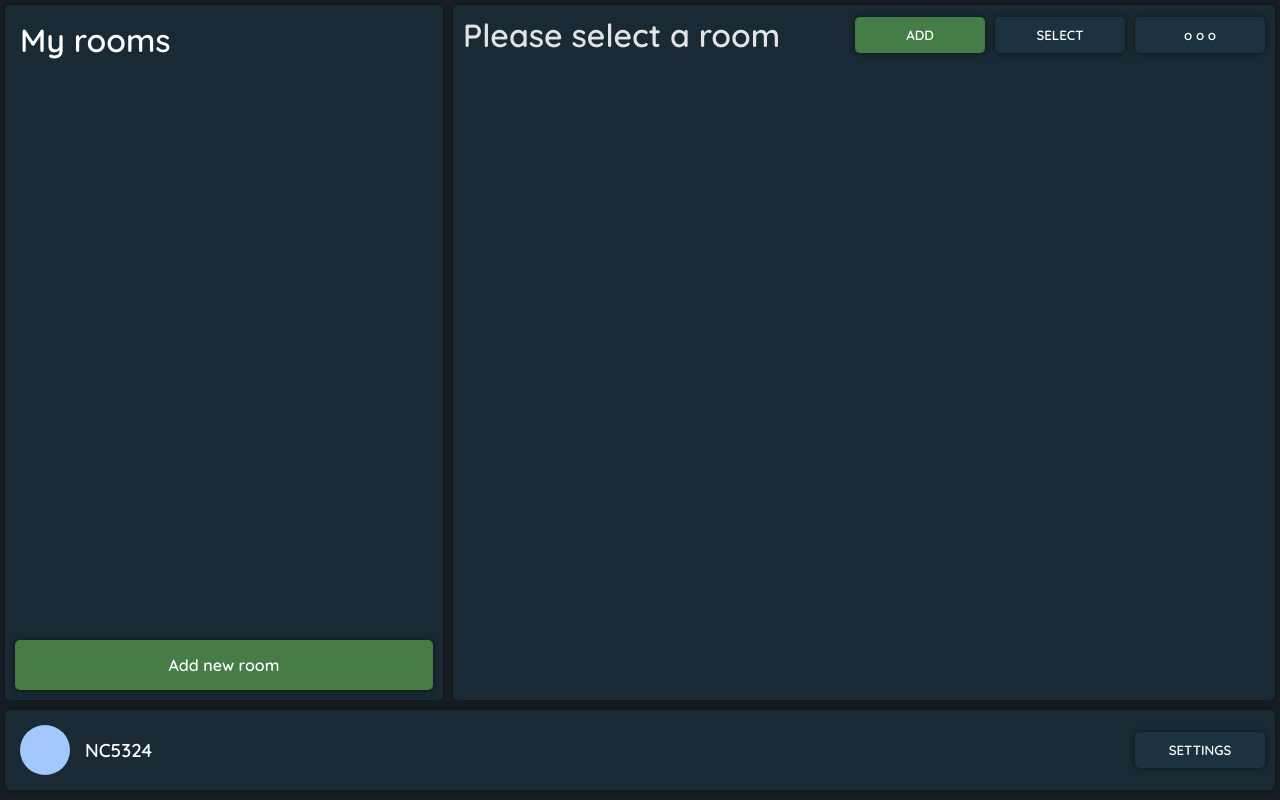
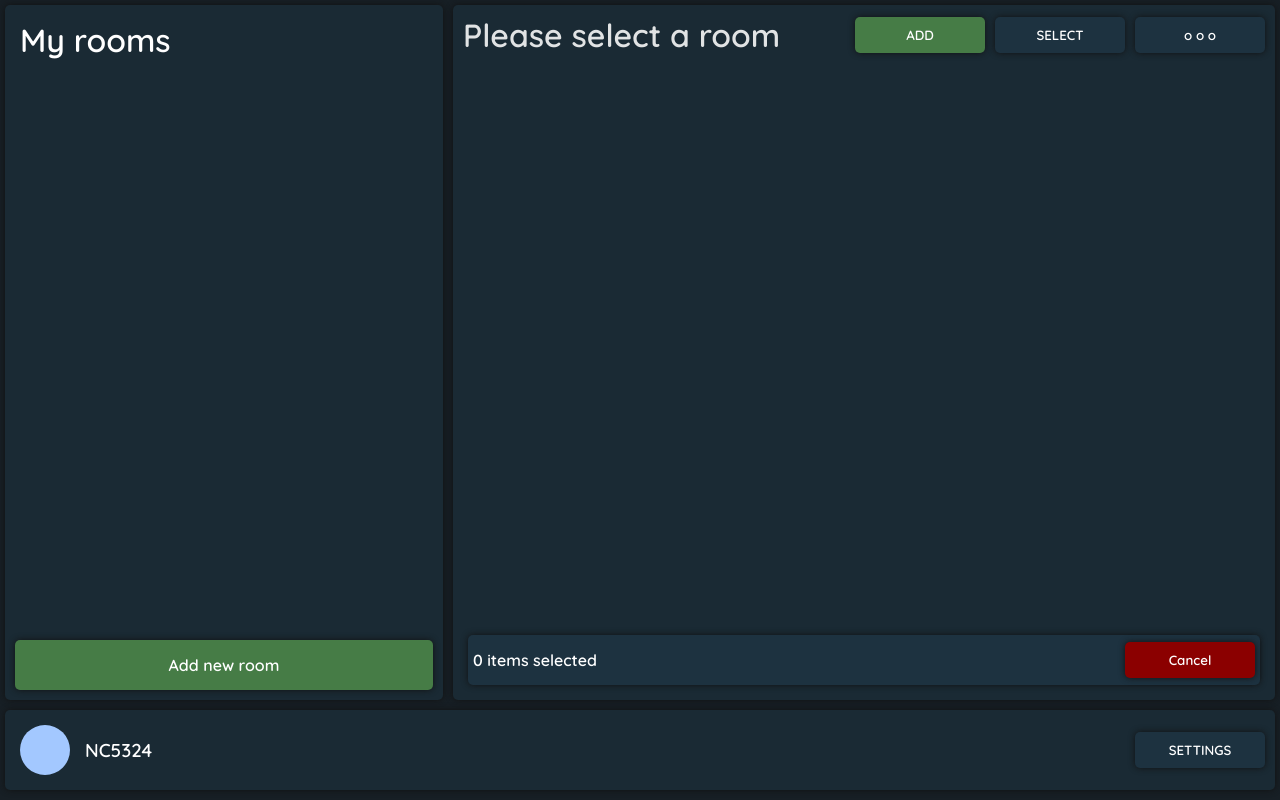
Before and after one commit to NC5324/ncheck-react, a React (Create React App) app: page /main in a window 1280 px wide. Built offline with nearby package versions, Linux system fonts and the light colour scheme.

Commit message:
add item selection in rooms

```diff
--- a/src/main/Room.js
+++ b/src/main/Room.js
@@ -1,10 +1,10 @@
 import { useParams } from 'react-router-dom'
-import { AddButton, Button } from '../ui-components'
+import { AddButton, Button, CancelButton } from '../ui-components'
 import React from 'react'
 import styled from 'styled-components'
 import RoomItem from './RoomItem'
 import { connect } from 'react-redux'
-import { addRoomItem } from './actions'
+import { addRoomItem, addToSelection, beginSelection, cancelSelection } from './actions'
 
 const ItemsWrapper = styled.main`
   max-height: 100%;
@@ -34,7 +34,17 @@ const RoomContainer = styled.div`
   }
 `
 
-function Room({ title, room, onAddPressed }) {
+const SelectionBar = styled.div`
+  min-height: 50px;
+  margin: auto 5px 5px;
+  padding: 5px;
+  border-radius: 5px;
+  box-shadow: #121212 0 0 6px;
+  background-color: #1D3240;
+  display: ${props => props.selectionOngoing ? 'flex' : 'none'}
+`
+
+function Room({ title, room, onAddPressed, onSelectPressed, selectionOngoing, onSelectionAdded, selectionLength, onSelectionCancel }) {
     let { id } = useParams();
     return (
         <RoomContainer>
@@ -45,22 +55,37 @@ function Room({ title, room, onAddPressed }) {
                 <h1 className={"opacity-87"}>{ title ? title : `This is room #${id}` }</h1>
                 <AddButton style={{marginLeft: 'auto'}}
                            onClick={() => onAddPressed()}>ADD</AddButton>
-                <Button style={{marginLeft: '10px'}}>SELECT</Button>
+                <Button style={{marginLeft: '10px'}}
+                        onClick={() => onSelectPressed()}>SELECT</Button>
                 <Button style={{marginLeft: '10px'}}>o o o</Button>
             </header>
             <ItemsWrapper>
-                { room.items.map(item => <RoomItem/>) }
+                { room.items.map(item =>
+                    <RoomItem key={`item-${item.id}`}
+                              id={item.id}
+                              onSelect={onSelectionAdded}
+                    />)
+                }
             </ItemsWrapper>
+            <SelectionBar selectionOngoing={selectionOngoing}>
+                <span style={{margin: 'auto 0', fontWeight: 'bolder'}}>{ selectionLength } items selected</span>
+                <CancelButton style={{marginLeft: 'auto'}} onClick={onSelectionCancel}>Cancel</CancelButton>
+            </SelectionBar>
         </RoomContainer>
     )
 }
 
 const mapStateToProps = (state) => ({
-    room: state.rooms.selectedRoom
+    room: state.rooms.selectedRoom,
+    selectionLength: state.rooms.selectedRoom.selectedItems.length,
+    selectionOngoing: state.rooms.selectedRoom.selectionOngoing
 })
 
 const mapDispatchToProps = (dispatch) => ({
-    onAddPressed: () => dispatch(addRoomItem())
+    onAddPressed: () => dispatch(addRoomItem()),
+    onSelectPressed: () => dispatch(beginSelection()),
+    onSelectionAdded: (id) => dispatch(addToSelection(id)),
+    onSelectionCancel: () => dispatch(cancelSelection())
 })
 
 export default connect(mapStateToProps, mapDispatchToProps)(Room)
--- a/src/main/RoomItem.js
+++ b/src/main/RoomItem.js
@@ -14,9 +14,9 @@ const RoomItemContainer = styled.div`
   flex-direction: column;
 `
 
-function RoomItem() {
+function RoomItem({onSelect, id}) {
     return (
-        <RoomItemContainer>
+        <RoomItemContainer onClick={() => onSelect(id)}>
             <h3 className={"opacity-87"}>Item title</h3>
             <h4 className={"opacity-30"}>Created on dd/mm/yyyy by NC5324</h4>
             <h4 style={{marginTop: 'auto', marginBottom: 'auto'}}>Notes lorem ipsum dolor sit amet something</h4>
--- a/src/main/reducers.js
+++ b/src/main/reducers.js
@@ -37,7 +37,9 @@ export const rooms = (state = initialState, action) => {
                 id: state.rooms.length,
                 title,
                 selected: false,
-                items: []
+                items: [],
+                selectedItems: [],
+                selectionOngoing: false
             }
             return {
                 ...state,
@@ -60,15 +62,6 @@ export const rooms = (state = initialState, action) => {
                 selectedRoom: updatedRoom
             }
         }
-        default: {
-            return state
-        }
-    }
-}
-
-export const selectedRoom = (state = initialState, action) => {
-    const { type, payload } = action
-    switch(type){
         case BEGIN_SELECTION: {
             return {
                 ...state,
@@ -102,24 +95,33 @@ export const selectedRoom = (state = initialState, action) => {
             }
         }
         case ADD_TO_SELECTION: {
-            const { id }  = payload
-            const newSelected = state.rooms.find(x => x.id === id)
+            const { itemId }  = payload
+            const newSelected = state.selectedRoom.items.find(x => x.id === Number(itemId))
+
+            if(!state.selectedRoom.selectionOngoing
+                || state.selectedRoom.selectedItems.includes(newSelected))
+                return state
+
+            const updatedRoom = {
+                ...state.selectedRoom,
+                selectedItems: state.selectedRoom.selectedItems.concat(newSelected)
+            }
             return {
                 ...state,
-                selectedRoom: {
-                    ...state.selectedRoom,
-                    selectedItems: state.selectedRoom.selectedItems.concat(newSelected)
-                }
+                rooms: state.rooms.map(r => r.id === state.selectedRoom.id ? updatedRoom : r),
+                selectedRoom: updatedRoom
             }
         }
         case REMOVE_FROM_SELECTION: {
-            const { id }  = payload
+            const { itemId }  = payload
+            const updatedRoom = {
+                ...state.selectedRoom,
+                selectedItems: state.selectedRoom.selectedItems.filter(item => item.id !== Number(itemId))
+            }
             return {
                 ...state,
-                selectedRoom: {
-                    ...state.selectedRoom,
-                    selectedItems: state.selectedRoom.selectedItems.filter(x => x.id !== id)
-                }
+                rooms: state.rooms.map(room => room.id === updatedRoom.id  ? updatedRoom : room),
+                selectedRoom: updatedRoom
             }
         }
         default: {
--- a/src/ui-components.js
+++ b/src/ui-components.js
@@ -30,3 +30,10 @@ export const AddButton = styled(ButtonTemplate)`
     background-color: #417341;
   };
 `
+
+export const CancelButton = styled(ButtonTemplate)`
+  background-color: darkred;
+  :hover {
+    background-color: red;
+  }
+`
```
